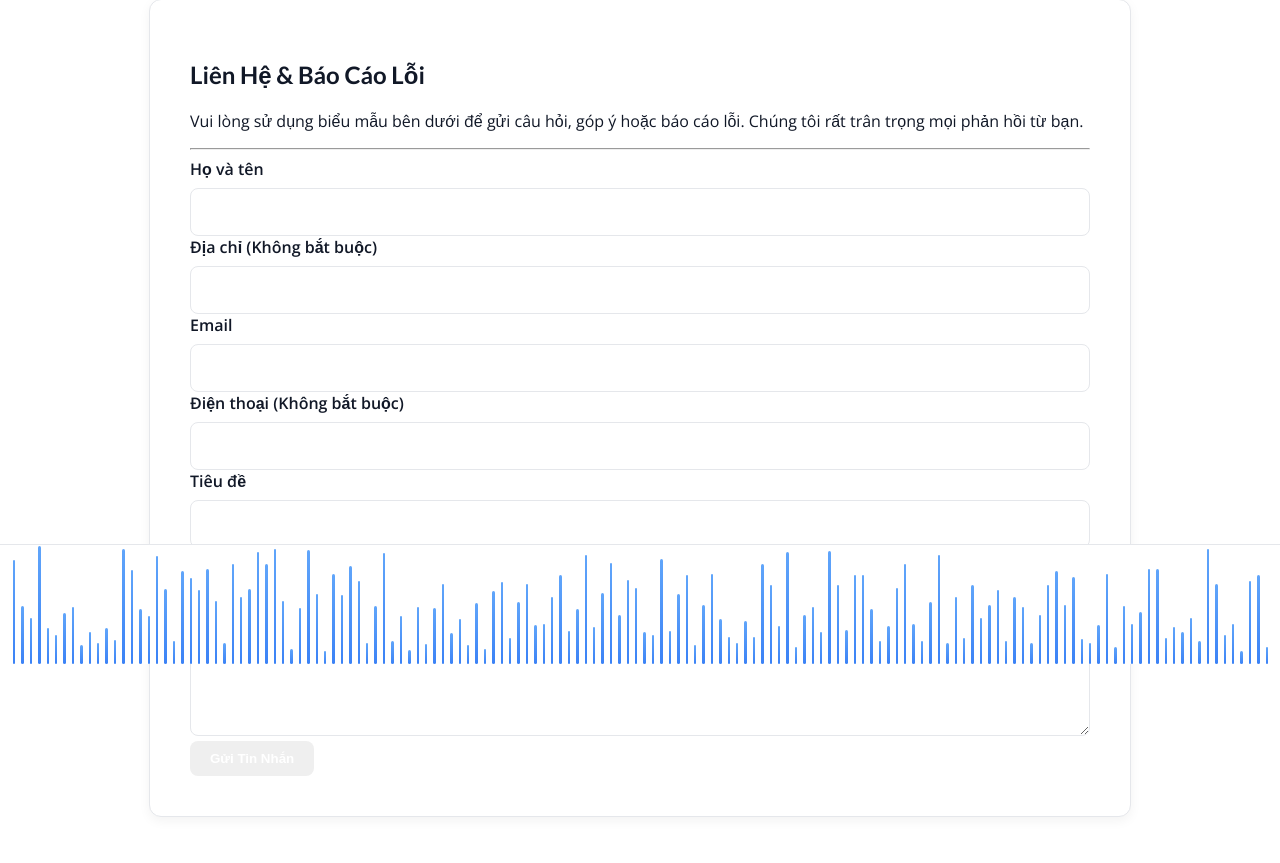
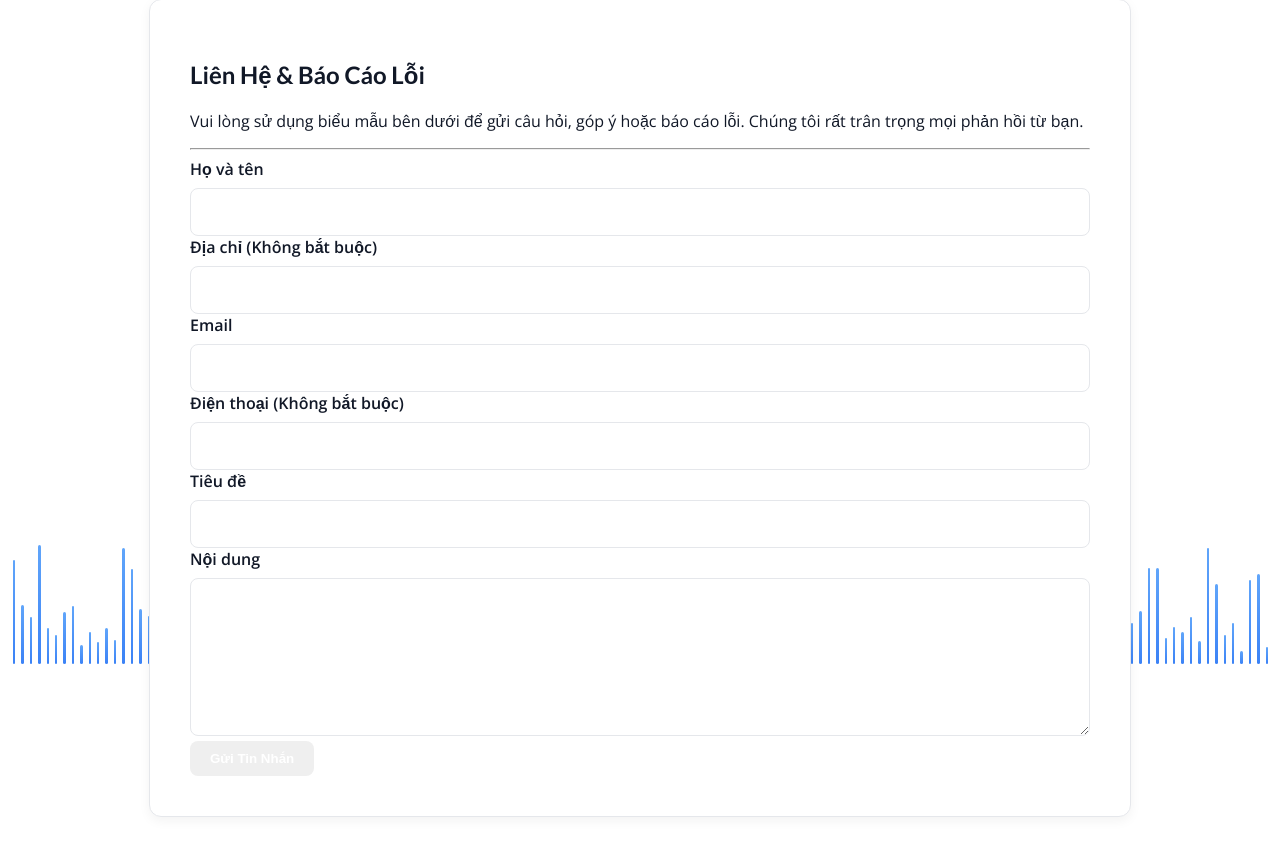
Before and after one commit to lptoan109/NCKH_NGT, a Flask app: page /contact in a window 1280 px wide. Shown: the part 136-999 px from the top of the page. Run offline with Flask 3, Linux system fonts and the light colour scheme.

Commit message:
Update style.css

```diff
--- a/static/style.css
+++ b/static/style.css
@@ -243,12 +243,11 @@ position: relative; / Cần thiết cho z-index của các phần tử con nếu
 
 /* --- CSS CHO HIỆU ỨNG SÓNG EQUALIZER --- */
 #equalizer-container {
-    position: fixed; /* Cố định vị trí theo màn hình */
+position: fixed;
 bottom: 0;
 left: 0;
 width: 100%;
-    z-index: 10;     /* Đặt nó LÊN TRÊN các nội dung khác */
-    background-color: var(--background-color); /* Thêm màu nền để che phần cuộn */
+z-index: -1;     /* Đặt nó xuống DƯỚI các nội dung khác */
 
 display: flex;
 justify-content: space-around;
@@ -256,7 +255,8 @@ position: relative; / Cần thiết cho z-index của các phần tử con nếu
 height: 120px; /* Chiều cao của sóng */
 padding: 0 10px;
 box-sizing: border-box;
-    border-top: 1px solid var(--border-color); /* Thêm đường kẻ mỏng cho đẹp */
+/* background-color: var(--background-color);  XÓA DÒNG NÀY */
+/* border-top: 1px solid var(--border-color); XÓA DÒNG NÀY */
 }
 
 .bar {
```
Lines whose indentation alone changed are shown as unchanged.
